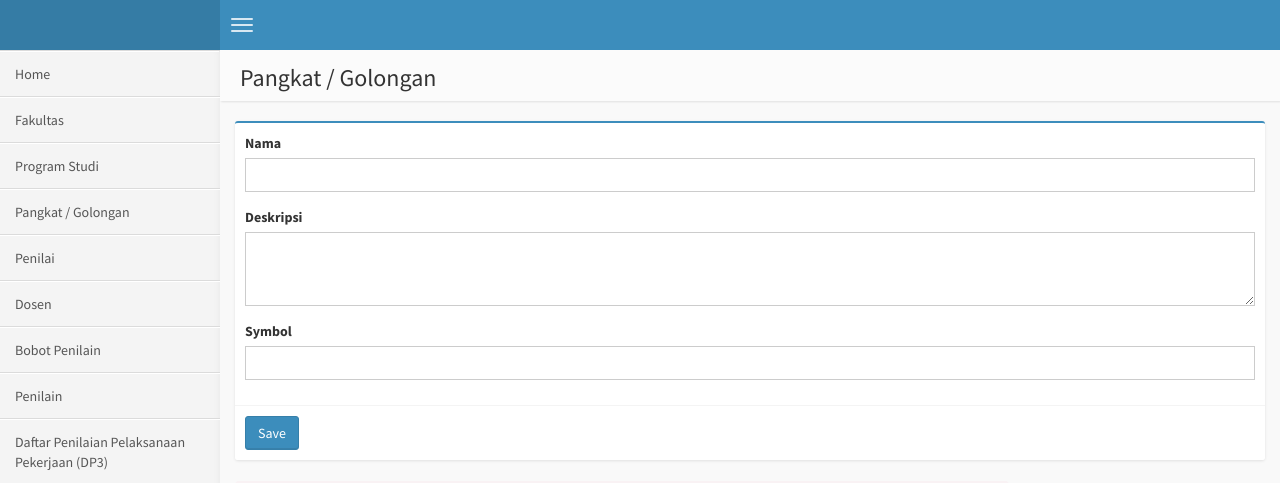
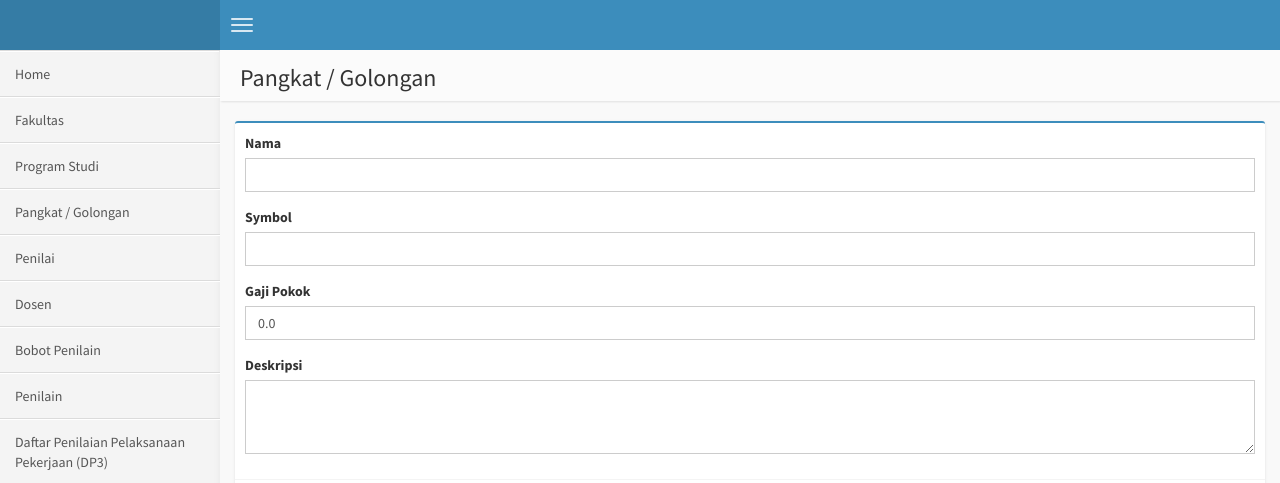
Before and after one commit to AankTia/lecturers_promotion_system, a Rails app: page /rank_of_lecturers/new in a window 1280 px wide. Shown: the top 483 px of the page. Run offline with Rails 7, Linux system fonts and the light colour scheme; a user stored in the database is signed in; parts of the project's set-up code (start-up, migrations or seed data) failed here and were passed over; some libraries are stand-ins or nearby versions.

Commit message:
RankOfLecture - add basic_salary in Form

```diff
--- a/app/controllers/rank_of_lecturers_controller.rb
+++ b/app/controllers/rank_of_lecturers_controller.rb
@@ -64,7 +64,8 @@ private
           .permit(
             :name,
             :description,
-            :symbol
+            :symbol,
+            :basic_salary
           )
   end
 
--- a/app/views/rank_of_lecturers/_form.html.erb
+++ b/app/views/rank_of_lecturers/_form.html.erb
@@ -7,12 +7,16 @@
       <%= f.text_field :name, class: "form-control" %>
     </div>
     <div class="form-group">
+      <label>Symbol</label>
+      <%= f.text_field :symbol, class: "form-control" %>
+    </div>
+    <div class="form-group">
+      <label>Gaji Pokok</label>
+      <%= f.number_field :basic_salary, class: "form-control" %>
+    </div>
+    <div class="form-group">
       <label>Deskripsi</label>
       <%= f.text_area :description, rows: 3, class: "form-control" %>
-    </div>
-    <div class="form-group">
-      <label>Symbol</label>
-      <%= f.text_field :symbol, class: "form-control" %>
     </div>
   </div>
 
```
